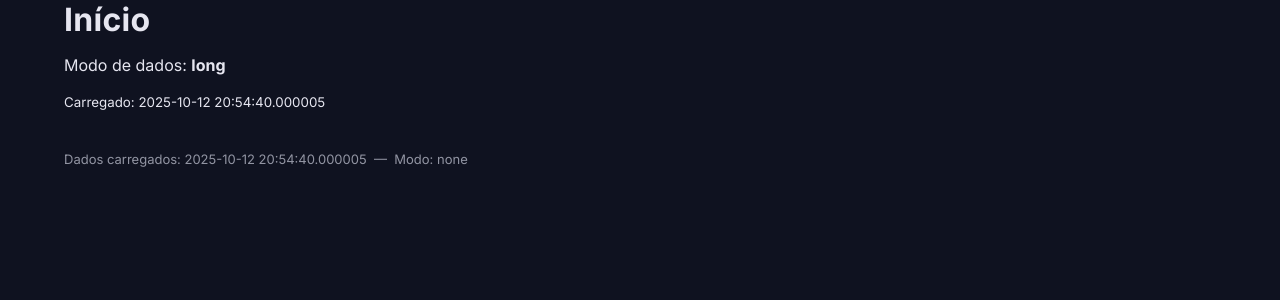
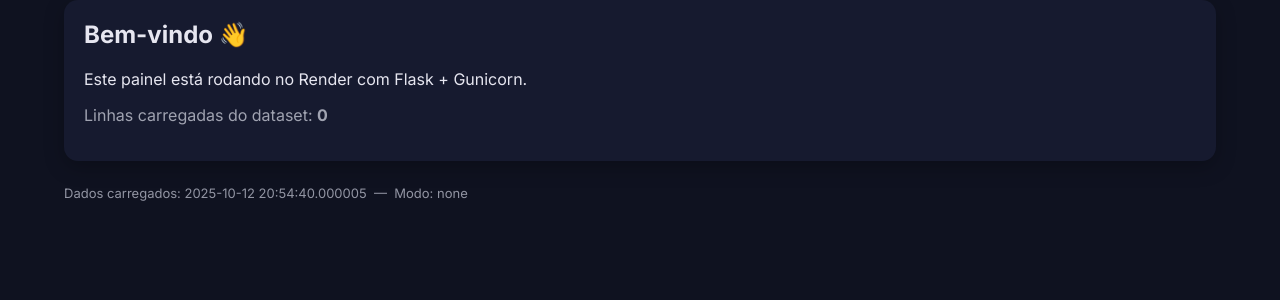
Before and after one commit to MacDowell354/dashboard-nandamac-ia, a Flask app: page / in a window 1280 px wide. Shown: the part 197-497 px from the top of the page. Run offline with Flask 3, Linux system fonts and the light colour scheme.

Commit message:
Update index.html

```diff
--- a/templates/index.html
+++ b/templates/index.html
@@ -1,22 +1,9 @@
 {% extends "base.html" %}
+{% block title %}Início — Dashboard IA{% endblock %}
 {% block content %}
-<h1>Início</h1>
-
-{% if data_mode == 'blocks' %}
-  <p>Modo de dados: <strong>blocks</strong></p>
-  <p><small>Carregado: {{ last_loaded }}</small></p>
-  {% if blocks_info and blocks_info|length > 0 %}
-    <h3>Blocos encontrados</h3>
-    <ul>
-      {% for name, nrows in blocks_info %}
-        <li>{{ name }} — {{ nrows }} linhas</li>
-      {% endfor %}
-    </ul>
-  {% else %}
-    <p>Nenhum bloco detectado.</p>
-  {% endif %}
-{% else %}
-  <p>Modo de dados: <strong>long</strong></p>
-  <p><small>Carregado: {{ last_loaded }}</small></p>
-{% endif %}
+  <div class="card">
+    <h2 style="margin-top:0">Bem-vindo 👋</h2>
+    <p>Este painel está rodando no Render com Flask + Gunicorn.</p>
+    <p class="muted">Linhas carregadas do dataset: <strong>{{ linhas }}</strong></p>
+  </div>
 {% endblock %}
```
